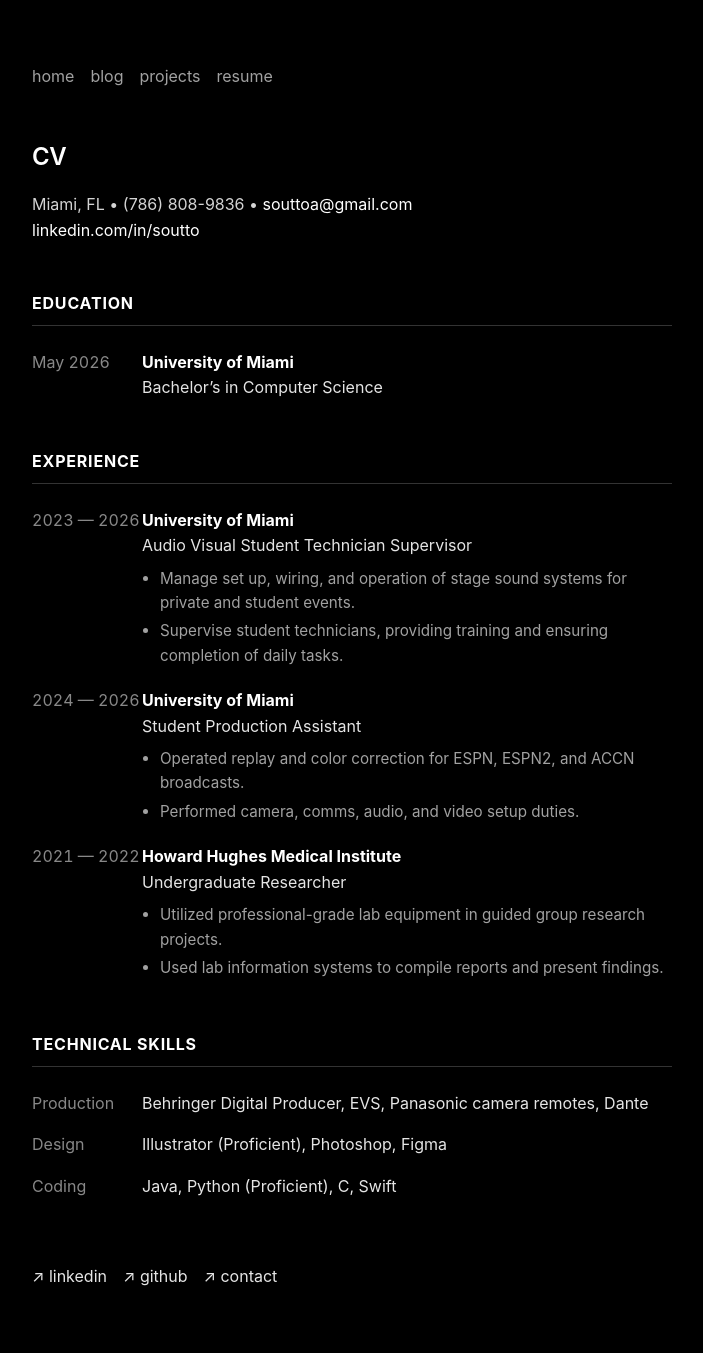
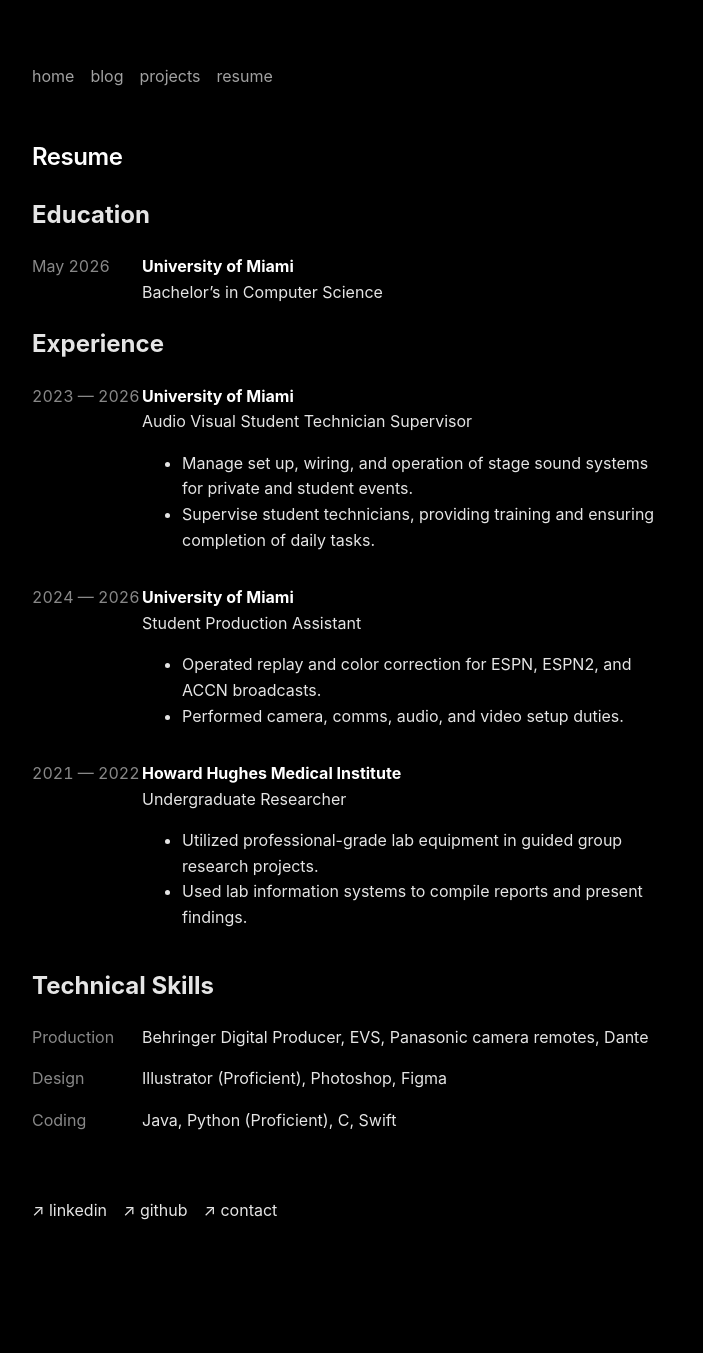
Before and after one commit to souttoa/souttoa.github.io, a Jekyll site: the page built from resume.html, in a window 1280 px wide. Shown: the whole page, without its empty margins (288-991 px from the left). Built offline with Jekyll 4.4.1, drawn with Linux system fonts in a browser that asks for light colours; after the commit the page ends 1287 px from its top, so only the background shows below that.

Commit message:
Rename CV to Resume and update sections

```diff
--- a/cv.html
+++ b/resume.html
@@ -1,34 +1,30 @@
 ---
 layout: default
-title: CV
+title: resume
 ---
 <section id="header">
-    <h1>CV</h1>
-    <p class="bio">
-        Miami, FL • (786) 808-9836 • <a href="mailto:{{ site.email }}">{{ site.email }}</a><br>
-        <a href="https://linkedin.com/in/soutto" target="_blank" rel="noopener noreferrer">linkedin.com/in/soutto</a>
-    </p>
+    <h1>Resume</h1>
 </section>
 
-<section class="cv-section">
-    <h2 class="cv-category">Education</h2>
+<section class="resume-section">
+    <h2 class="resume-category">Education</h2>
     <div class="post-entry">
         <span class="date">May 2026</span>
-        <div class="cv-details">
+        <div class="resume-details">
             <strong>University of Miami</strong><br>
             Bachelor’s in Computer Science
         </div>
     </div>
 </section>
 
-<section class="cv-section">
-    <h2 class="cv-category">Experience</h2>
+<section class="resume-section">
+    <h2 class="resume-category">Experience</h2>
     <div class="post-entry">
         <span class="date">2023 — 2026</span>
-        <div class="cv-details">
+        <div class="resume-details">
             <strong>University of Miami</strong><br>
             Audio Visual Student Technician Supervisor
-            <ul class="cv-bullets">
+            <ul class="resume-bullets">
                 <li>Manage set up, wiring, and operation of stage sound systems for private and student events.</li>
                 <li>Supervise student technicians, providing training and ensuring completion of daily tasks.</li>
             </ul>
@@ -37,10 +33,10 @@
 
     <div class="post-entry">
         <span class="date">2024 — 2026</span>
-        <div class="cv-details">
+        <div class="resume-details">
             <strong>University of Miami</strong><br>
             Student Production Assistant
-            <ul class="cv-bullets">
+            <ul class="resume-bullets">
                 <li>Operated replay and color correction for ESPN, ESPN2, and ACCN broadcasts.</li>
                 <li>Performed camera, comms, audio, and video setup duties.</li>
             </ul>
@@ -49,10 +45,10 @@
 
     <div class="post-entry">
         <span class="date">2021 — 2022</span>
-        <div class="cv-details">
+        <div class="resume-details">
             <strong>Howard Hughes Medical Institute</strong><br>
             Undergraduate Researcher
-            <ul class="cv-bullets">
+            <ul class="resume-bullets">
                 <li>Utilized professional-grade lab equipment in guided group research projects.</li>
                 <li>Used lab information systems to compile reports and present findings.</li>
             </ul>
@@ -60,18 +56,18 @@
     </div>
 </section>
 
-<section class="cv-section">
-    <h2 class="cv-category">Technical Skills</h2>
+<section class="resume-section">
+    <h2 class="resume-category">Technical Skills</h2>
     <div class="post-entry">
         <span class="date">Production</span>
-        <div class="cv-details">Behringer Digital Producer, EVS, Panasonic camera remotes, Dante</div>
+        <div class="resume-details">Behringer Digital Producer, EVS, Panasonic camera remotes, Dante</div>
     </div>
     <div class="post-entry">
         <span class="date">Design</span>
-        <div class="cv-details">Illustrator (Proficient), Photoshop, Figma</div>
+        <div class="resume-details">Illustrator (Proficient), Photoshop, Figma</div>
     </div>
     <div class="post-entry">
         <span class="date">Coding</span>
-        <div class="cv-details">Java, Python (Proficient), C, Swift</div>
+        <div class="resume-details">Java, Python (Proficient), C, Swift</div>
     </div>
 </section>
```
